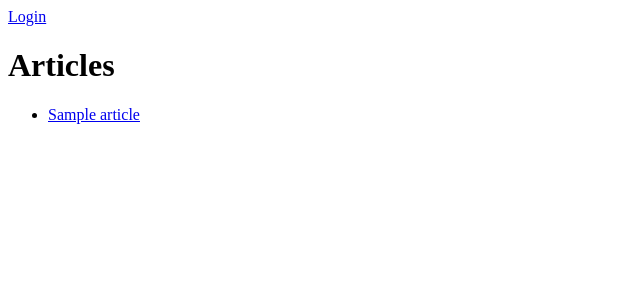
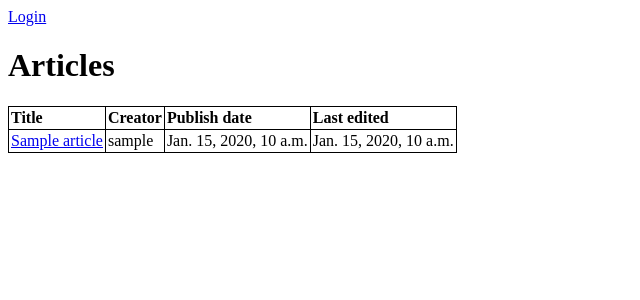
Before and after one commit to cirosantilli/free-books-django-raw, a Django app: page /a/ in a window 1280 px wide. Shown: the top 300 px of the page, without its empty margins (0-640 px from the left). Run offline with Django 3.2, Linux system fonts and the light colour scheme; tables that the repository leaves empty hold one stand-in row (values such as "Sample post").

Commit message:
Article index as table, CSS

```diff
--- /dev/null
+++ b/free_books/static/free_books/style.css
@@ -0,0 +1,13 @@
+/* TODO move to SASS when it starts getting messy. */
+table {
+    border-collapse: collapse;
+    border: 1px solid black;
+    text-align: left;
+}
+td, th {
+    border: 1px solid black;
+    padding: 2px;
+}
+th {
+    font-weight: bold;
+}
--- a/free_books/templates/articles/index.html
+++ b/free_books/templates/articles/index.html
@@ -2,11 +2,22 @@
 
 {% block content %}
 {% if articles %}
-    <ul>
+    <table>
+        <tr>
+            <th>{% trans "Title" %}</th>
+            <th>{% trans "Creator" %}</th>
+            <th>{% trans "Publish date" %}</th>
+            <th>{% trans "Last edited" %}</th>
+        </tr>
     {% for article in articles %}
-        <li><a href="{% url 'article_detail' article.id %}">{{ article.title }}</a></li>
+        <tr>
+            <td><a href="{% url 'article_detail' article.id %}">{{ article.title }}</a></td>
+            <td>{{ article.creator }}</td>
+            <td>{{ article.pub_date }}</td>
+            <td>{{ article.last_edited }}</td>
+        </tr>
     {% endfor %}
-    </ul>
+    </table>
 {% else %}
 <div>{% trans "There are no articles that you can see" %}</div>
 {% endif %}
--- a/free_books/templates/base.html
+++ b/free_books/templates/base.html
@@ -1,8 +1,11 @@
+{% load staticfiles %}
+
 <!DOCTYPE html>
 <html lang="en">
 <head>
     <meta charset="utf-8"/>
     <title>{{ title }} - Free Books</title>
+    <link rel="stylesheet" href="{% static 'free_books/style.css' %}" />
 </head>
 <body>
     <div>
```
